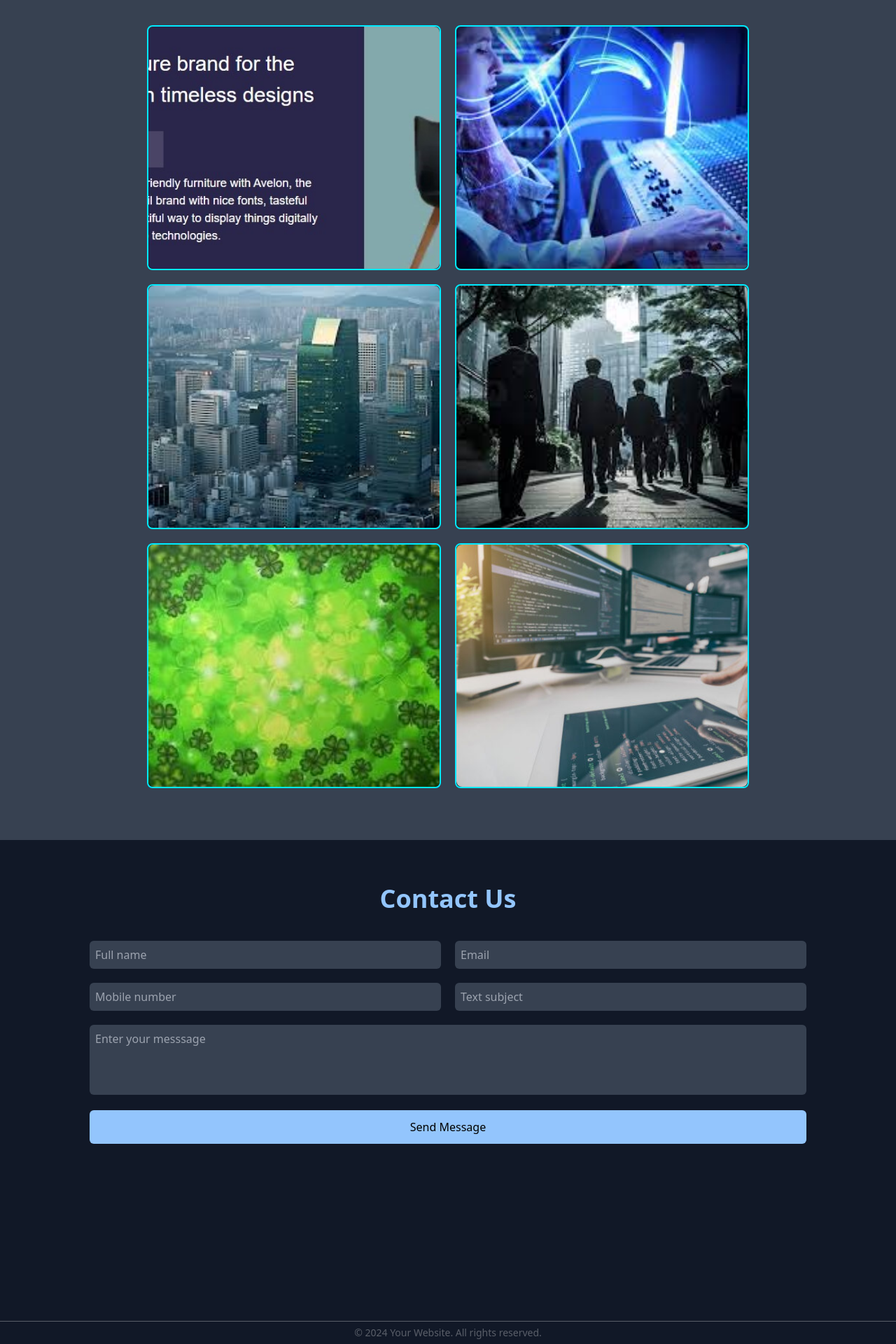
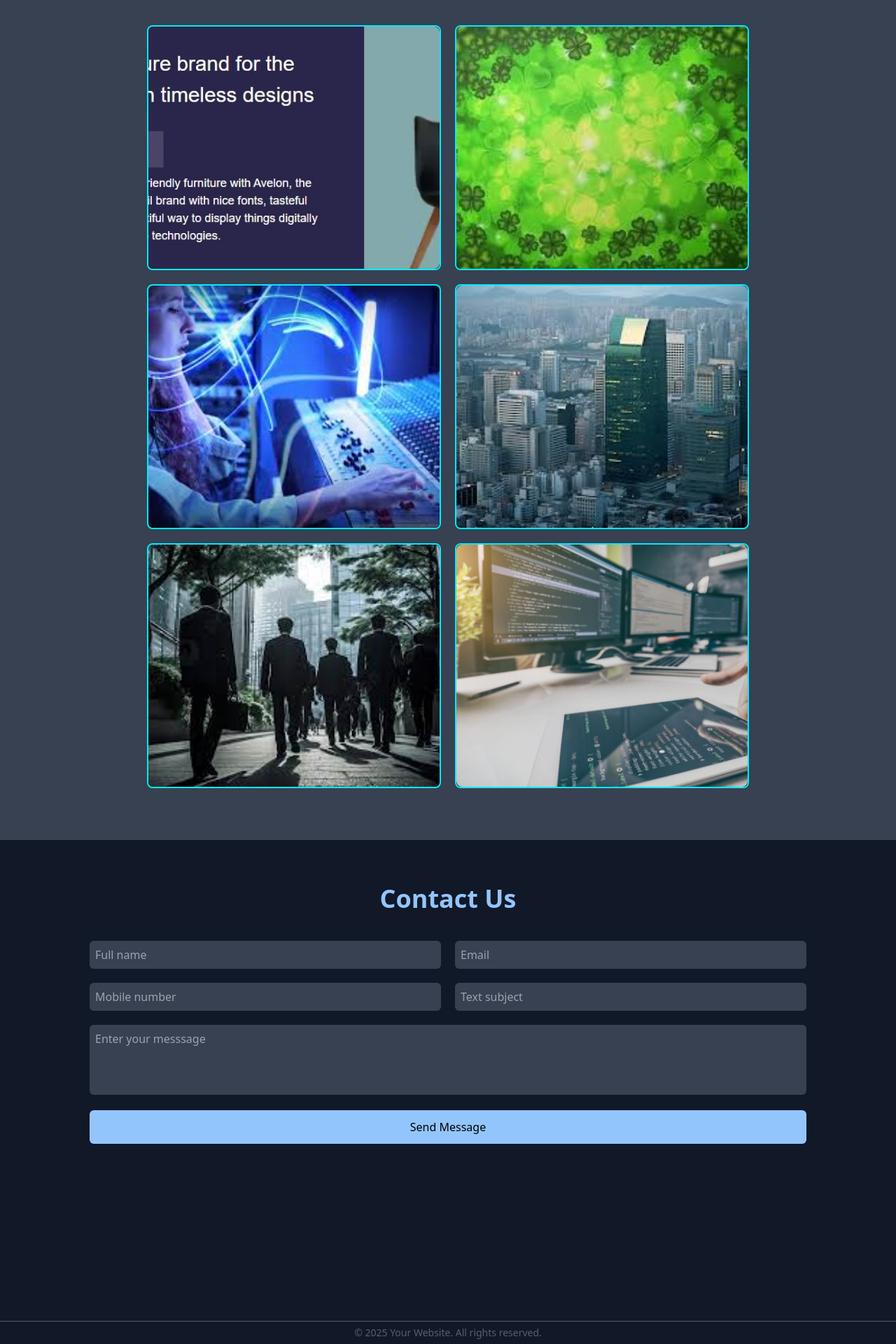
Before and after one commit to Siddique02/personal-portfolio, a Next.js app: page / in a window 1280 px wide. Shown: the part 2274-4194 px from the top of the page at 70% size. Built offline with nearby package versions, Linux system fonts and the light colour scheme.

Commit message:
another e-commerce store added

```diff
--- a/src/app/components/ProjectCards.tsx
+++ b/src/app/components/ProjectCards.tsx
@@ -11,6 +11,14 @@ export default function Projects() {
               <Image className="project-img absolute -z-1 rounded-lg w-[100%] h-[100%] object-cover" src="/project6.jpg" width={400} height={400} alt="" />
               <div className="project-text mt-[10px] font-bold text-xl z-10 text-white">Avion E-commerce Store</div>
               <div className="project-text text-base text-center mt-5 z-10 text-white">Discover stylish and functional home furniture at Avion. Elevate every room with quality pieces designed for comfort, elegance, and modern living.</div>
+            </div>
+          </Link>
+
+          <Link href="https://my-ecommerce-ten-xi.vercel.app/">
+            <div className="project-card m-[10px] max-w-[420px] min-h-[350px] bg-gray-700 p-[10px] rounded-lg flex flex-col justify-center items-center py-6 px-5">
+              <Image className="project-img absolute -z-1 rounded-lg w-[100%] h-[100%] object-cover" src="/project3.jpg" width={400} height={400} alt="" />
+              <div className="project-text mt-[10px] font-bold text-xl z-10 text-white">Project Lorum</div>
+              <div className="project-text text-base text-center mt-5 z-10 text-white">Build your dream projects with our expert construction services. From planning to execution, we ensure quality, durability, and timely delivery for every structure.</div>
             </div>
           </Link>
 
@@ -38,13 +46,6 @@ export default function Projects() {
             </div>
           </Link>
 
-          <Link href="https://hackathon-class.vercel.app/">
-            <div className="project-card m-[10px] max-w-[420px] min-h-[350px] bg-gray-700 p-[10px] rounded-lg flex flex-col justify-center items-center py-6 px-5">
-              <Image className="project-img absolute -z-1 rounded-lg w-[100%] h-[100%] object-cover" src="/project3.jpg" width={400} height={400} alt="" />
-              <div className="project-text mt-[10px] font-bold text-xl z-10 text-white">Project Lorum</div>
-              <div className="project-text text-base text-center mt-5 z-10 text-white">Build your dream projects with our expert construction services. From planning to execution, we ensure quality, durability, and timely delivery for every structure.</div>
-            </div>
-          </Link>
 
           <Link href="https://number-guessing-game-lsqcrl8gqh6r5h8uyrumcx.streamlit.app/">
             <div className="project-card m-[10px] max-w-[420px] min-h-[350px] bg-gray-700 p-[10px] rounded-lg flex flex-col justify-center items-center py-6 px-5">
--- a/src/app/page.tsx
+++ b/src/app/page.tsx
@@ -109,7 +109,7 @@ export default function Home() {
 
 
         <div className="footer w-[100%] h-[1px] bg-white absolute bottom-8 opacity-30">
-          <h3 className="text-white text-center text-sm mt-[7px]">© 2024 Your Website. All rights reserved.</h3>
+          <h3 className="text-white text-center text-sm mt-[7px]">© 2025 Your Website. All rights reserved.</h3>
         </div>
 
       </div>
```
